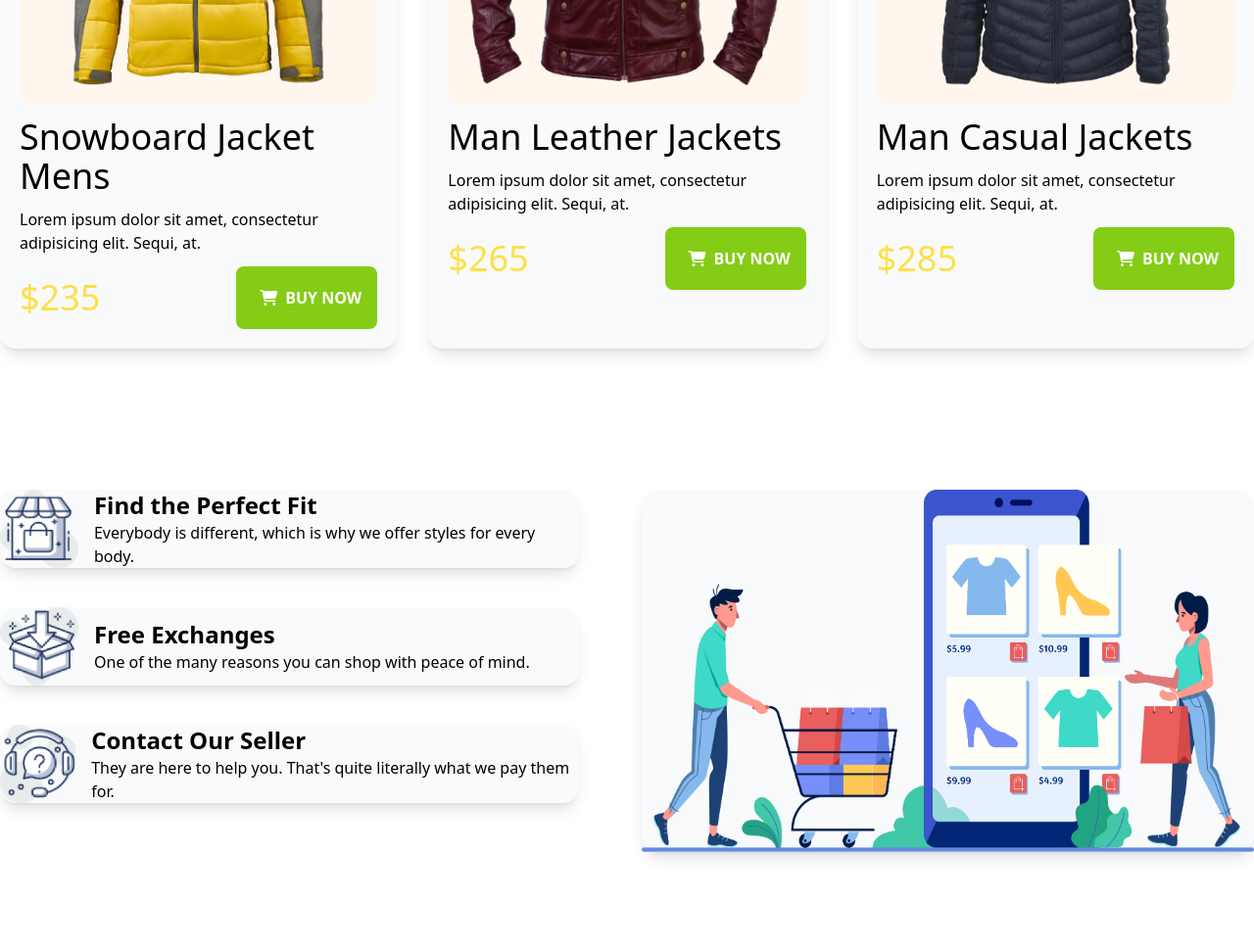
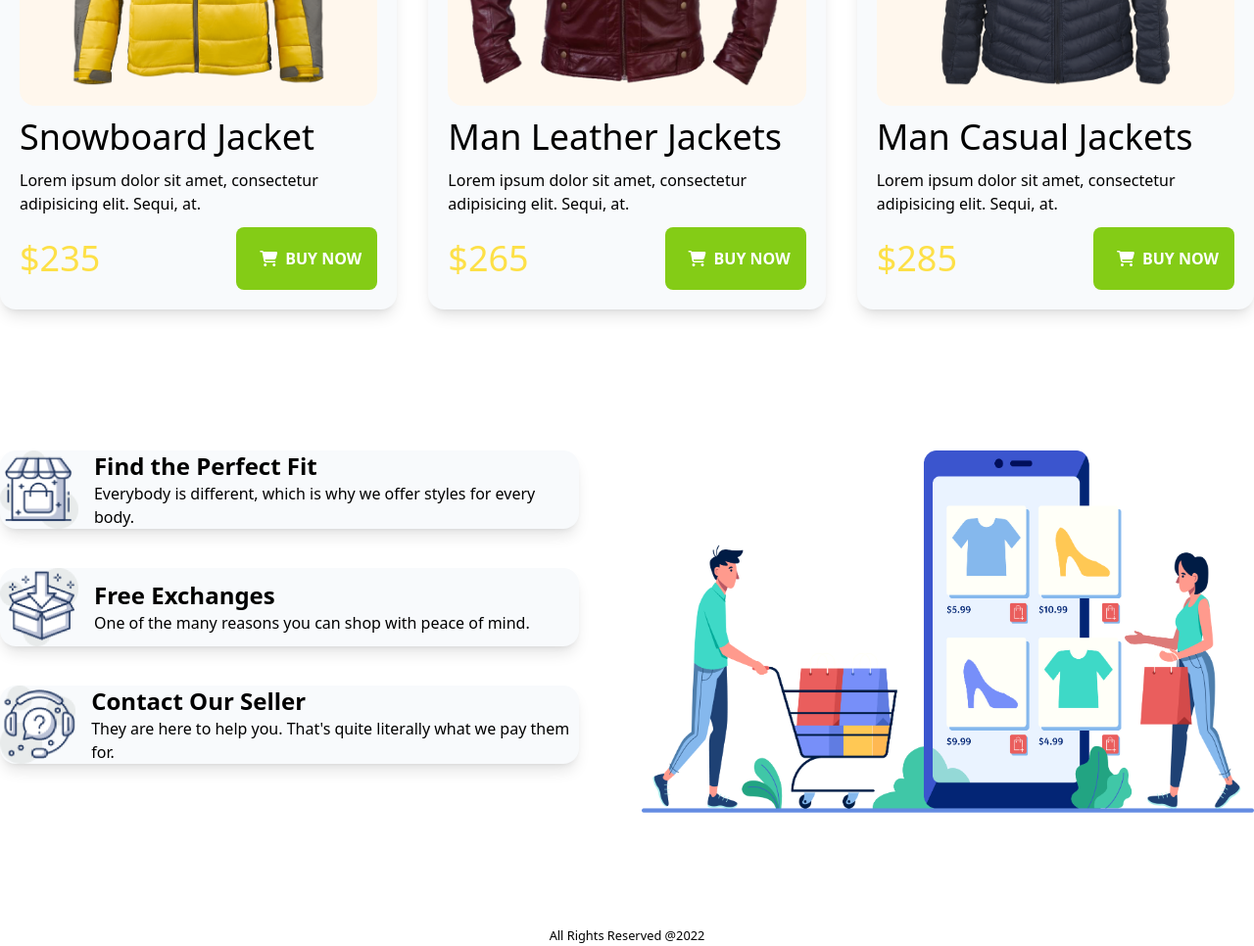
Before and after one commit to mostafizurhh/smr-fashion-with-tailwind, a plain HTML site: page index.html in a window 1280 px wide. Shown: the part 2240-3206 px from the top of the page at 98% size. Before the commit the page ends 3150 px from the top, so only its background shows below. Drawn offline with nearby package versions, Linux system fonts and the light colour scheme.

Commit message:
footer added

```diff
--- a/index.html
+++ b/index.html
@@ -92,7 +92,7 @@
                     <div class="bg-orange-50 rounded-2xl p-5">
                         <img src="images/jacket-4.png" alt="">
                     </div>
-                    <h1 class="text-4xl">Snowboard Jacket Mens</h1>
+                    <h1 class="text-4xl">Snowboard Jacket</h1>
                     <p>Lorem ipsum dolor sit amet, consectetur adipisicing elit. Sequi, at.</p>
                     <div class="flex justify-between items-center">
                         <h1 class="text-4xl text-yellow-300">$235</h1>
@@ -169,13 +169,17 @@
                     </div>
                 </div>
                 <div>
-                    <div class="bg-slate-50 m-5 mb-10 sm:ml-16 sm:m-0 md:mb-10 rounded-2xl shadow-lg">
+                    <div class=" m-5 mb-10 sm:ml-16 sm:m-0 md:mb-16 rounded-2xl">
                         <img class="sm:max-h-96" src=" images/shopping.png" alt="">
                     </div>
                 </div>
             </div>
         </section>
     </main>
+    <!-- footer -->
+    <footer class="text-center mt-12">
+        <small>All Rights Reserved @2022</small>
+    </footer>
 </body>
 
 </html>
```
